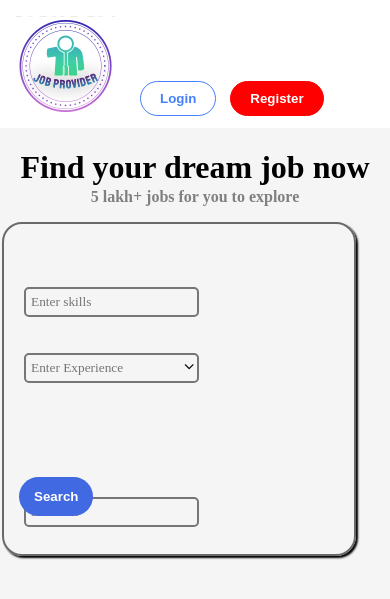
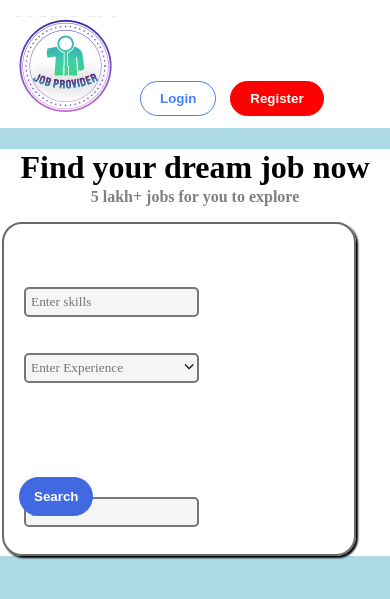
Before and after one commit to Saravana-Pon-Balan/job-provider, a PHP site: page / in a window 390 px wide. Shown: the top 599 px of the page. Run offline with PHP 8.4, Linux system fonts and the light colour scheme; some libraries are stand-ins or nearby versions.

Commit message:
adding styles

```diff
--- a/index.php
+++ b/index.php
@@ -172,7 +172,7 @@ body{
   	margin-right: 0px;
     background-color: whitesmoke;
    	font-family: "Times New Roman", Times, serif;
-
+   	background-color: lightblue;
 
 }
 .navbar{
@@ -195,6 +195,7 @@ body{
 	margin-top: 0px;
 }
 .container{
+	background-color: white;
 	margin-top: 10px;
 	position: static;
 }
--- a/login.php
+++ b/login.php
@@ -40,6 +40,8 @@ body{
 	margin-top: 60px;
 }
 .container {
+	height: 740px;
+	width: 100%;
 	position: static;
 	display: flex;
 	flex-wrap: wrap;
```
